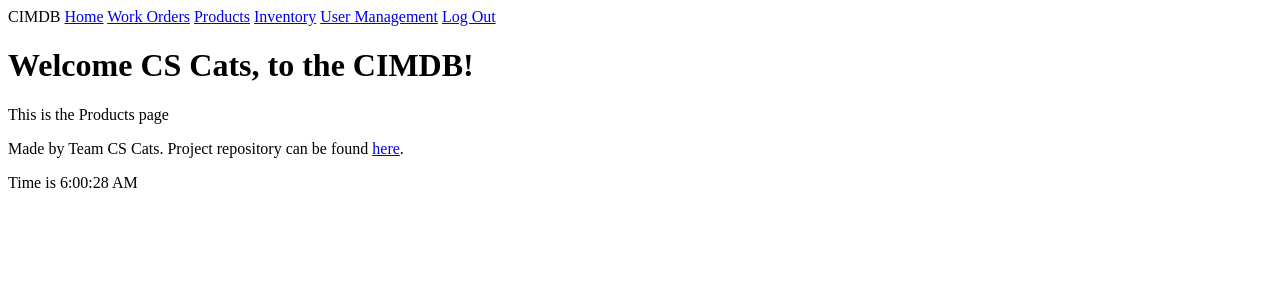
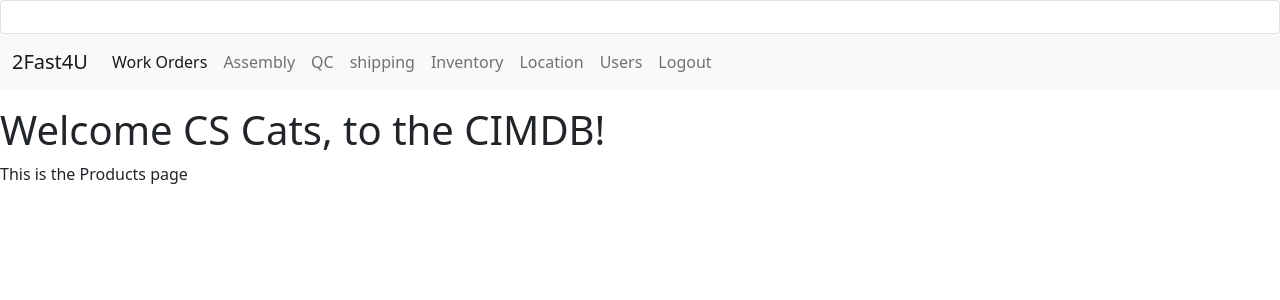
Before and after one commit to team-cs-cats/cimdb, a Flask app: template cim/templates/products.html in a window 1280 px wide. Shown: the top 300 px of the page. Run offline with Flask 2, Linux system fonts and the light colour scheme; the template is opened without the code that fills it, so the values that code supplies are empty.

Commit message:
updated base html

```diff
--- a/cim/templates/base.html
+++ b/cim/templates/base.html
@@ -1,54 +1,39 @@
-<!-- base.html -->
-<!-- Description: this is a base file to use for additional templates -->
-<!-- This is where our default boilerplate html lives -->
-
 <!DOCTYPE html>
 <html lang="en">
 <head>
-	<meta charset="utf-8">
-	<meta name="viewport" content="width=device-width, initial-scale=1.0">
-    <meta name="author" content="Team CS Cats: Ali Jalilian and Asa LeHolland">
-    <meta name="description" content="">
-    <meta http-equiv="X-UA-Compatible" content="ie-edge">
-
-    <!-- Add Jinja2 syntax creating block in template for the title -->
-    {% block title %}
-    {% if title %}
-    <title>{{ title }}</title>
-    {% else %}
-    <title>CIMDB</title>
-    {% endif %}
-    {% endblock %}
-
-    <!-- Add Jinja2 syntax creating block in template for the head -->
-    {% block head %}{% endblock %}
+    <link href="https://cdn.jsdelivr.net/npm/bootstrap@5.0.0-beta1/dist/css/bootstrap.min.css" rel="stylesheet" integrity="sha384-giJF6kkoqNQ00vy+HMDP7azOuL0xtbfIcaT9wjKHr8RbDVddVHyTfAAsrekwKmP1" crossorigin="anonymous">
+    <meta charset="UTF-8">
+    <meta name="viewport" content="width=device-width, initial-scale=1.0">
+    <title>{% block title %}{% endblock%}</title>
 </head>
 <body>
 
+    <!-- top menu for all pages -->
+    <nav class="navbar navbar-expand-lg navbar-light bg-light">
+        <div class="container-fluid">
+          <a class="navbar-brand" href="/">2Fast4U</a>
+          <button class="navbar-toggler" type="button" data-bs-toggle="collapse" data-bs-target="#navbarNavAltMarkup" aria-controls="navbarNavAltMarkup" aria-expanded="false" aria-label="Toggle navigation">
+            <span class="navbar-toggler-icon"></span>
+          </button>
+          <div class="collapse navbar-collapse" id="navbarNavAltMarkup">
+            <div class="navbar-nav">
+              <a class="nav-link active" aria-current="page" href="/workorders">Work Orders</a>
+              <a class="nav-link" href="/assembly">Assembly</a>
+              <a class="nav-link" href="/qc">QC</a>
+              <a class="nav-link" href="#">shipping</a>
+              <a class="nav-link" href="#">Inventory</a>
+              <a class="nav-link" href="#">Location</a>
+              <a class="nav-link" href="#">Users</a>
+              <a class="nav-link" href="/logout">Logout</a>
+            </div>
+          </div>
+        </div>
+      </nav>
 
-    <div id="page-container">
-
-        <main>
-            <!-- Add Jinja2 syntax creating block in template for the body -->
-            {% block body %}{% endblock %}
-        </main>
-
-    </div>
-        <span>
-            <p>Made by Team CS Cats. Project repository can be found <a href="https://github.com/team-cs-cats/cimdb">here</a>.</p>
-            Time is <span id='clock'></span>
-        </span>
+    <h1>{% block content %}{% endblock %}</h1>
+      <p>{% block p1 %}{% endblock %}</p>
 
 
-</div>
-</div>
-</div>
-
-<!-- Internal scripts -->
-<!-- Can't link directly to static/js/main.js using templates, have to use url_for instead -->
-<script type="text/javascript" src="{{ url_for('static', filename='js/main.js') }}"></script>
-
+    <script src="https://cdn.jsdelivr.net/npm/bootstrap@5.0.0-beta1/dist/js/bootstrap.bundle.min.js" integrity="sha384-ygbV9kiqUc6oa4msXn9868pTtWMgiQaeYH7/t7LECLbyPA2x65Kgf80OJFdroafW" crossorigin="anonymous"></script>
 </body>
-
-
 </html>
--- a/cim/templates/base_logged_in.html
+++ b/cim/templates/base_logged_in.html
@@ -1,26 +1,22 @@
-<!-- Top Nav Bar  -->
-<nav>
-	<a>CIMDB</em></a>
+<!-- base_anon.html -->
 
-	<a href="/">Home</a>
-	<a href="/workorders">Work Orders</a>
-	<a href="/products">Products</a>
-	<a href="/inventory">Inventory</a>
-	<a href="/user_management">User Management</a>
+<!-- Base template for html on logged out (anonymous) pages -->
 
-	<a href="logout">Log Out</a>
-
-</nav>
-
-
-<!-- Internal custom CSS -->
-<!-- Can't link directly to static/css/main.css using templates, have to use url_for instead -->
 {% block head %}
 {% endblock %}
 
 <!-- Body goes here -->
-{% block body %}
-{% endblock %}
+<div class="content">
+	<div class="card text-center" style="width: 100%">
+		<div class="card-body">
+
+		</div>
+	</div>
+</div>
+
 
 <!-- Inherit from base template -->
 {% include 'base.html' %}
+
+{% block body %}
+{% endblock %}
```
Also changed, not shown: cim/templates/base_anon.html (+4 -16 lines), cim/templates/inventory.html (+40 -0 lines).
